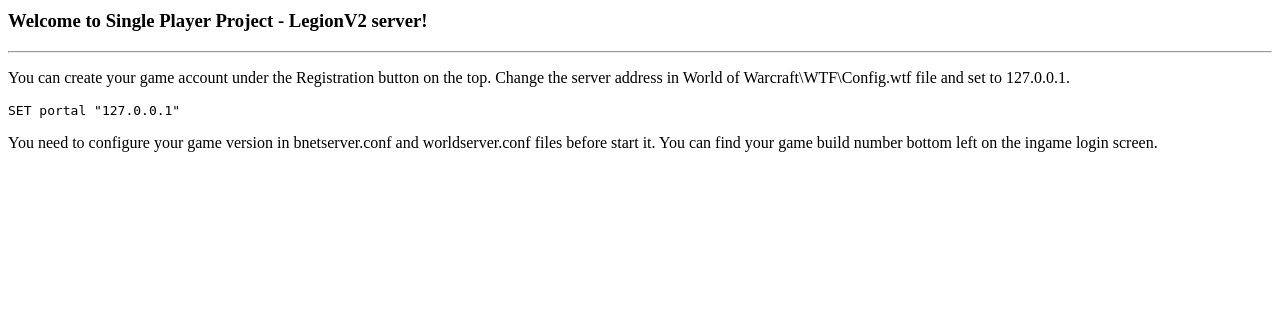
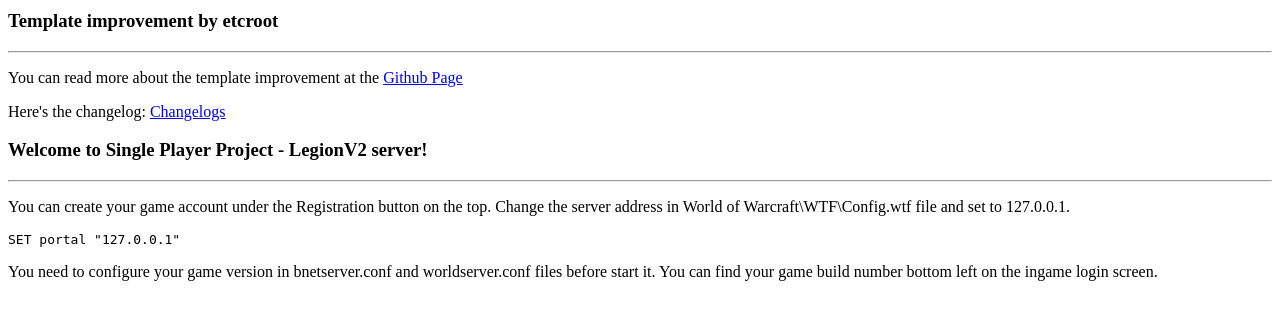
Before and after one commit to etcroot/kaelthas-improved, a PHP site: page /posts.php in a window 1280 px wide. Shown: the top 320 px of the page. Run offline with PHP 8.4, Linux system fonts and the light colour scheme.

Commit message:
Added post entry
Added post entry with information about the template.

```diff
--- a/tpl/posts.php
+++ b/tpl/posts.php
@@ -6,6 +6,14 @@
  * Date: 11/26/2018 - 8:36 PM
  */
 ?>
+<div class="box1" style="margin-top: 10px;">
+    <h3 class="box-title">Template improvement by etcroot</h3>
+    <hr class="divider">
+    <div class="box-content">
+        <p>You can read more about the template improvement at the <a href="https://github.com/etcroot/kaelthas-improved" target="_blank">Github Page</a>
+        <p>Here's the changelog: <a href="https://github.com/etcroot/kaelthas-improved/blob/main/CHANGELOG.md" target="_blank">Changelogs</a></p>
+    </div>
+</div>
 <div class="box1" style="margin-top: 10px;">
     <h3 class="box-title">Welcome to Single Player Project - LegionV2 server!</h3>
     <hr class="divider">
```
